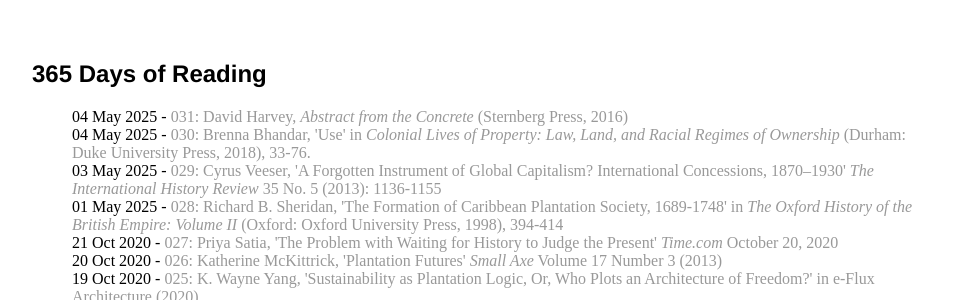
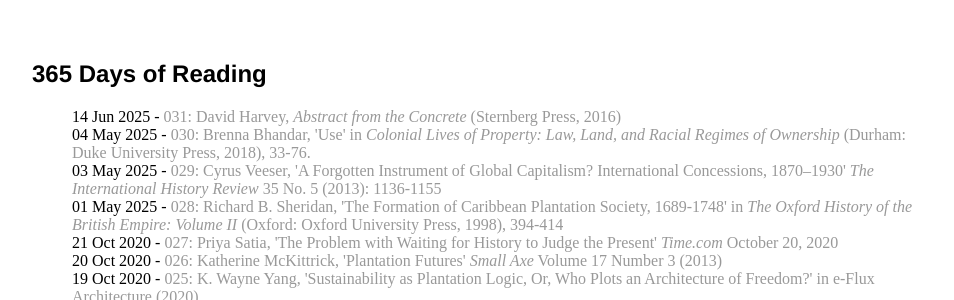
Before and after one commit to arrieregarde/arrieregarde.github.io, a Jekyll site: the page built from 365days/index.html, in a window 1280 px wide. Shown: the top 300 px of the page, without its empty margins (160-1114 px from the left). Built offline with Jekyll 4.4.1, drawn with Linux system fonts in a browser that asks for light colours.

Commit message:
Update 2025-06-14-031.md

```diff
--- a/_posts/2025-06-14-031.md
+++ b/_posts/2025-06-14-031.md
@@ -1,7 +1,7 @@
 ---
 layout: post
 title: "031: David Harvey, <em>Abstract from the Concrete</em> (Sternberg Press, 2016)"
-date: 2025-05-04
+date: 2025-06-14
 ---
 This was a lecture that was transcribed and edited into a book, which made it easy to read in one go. Despite its simplicity, the book has many interesting points that are derived from Marxism.
 
```
